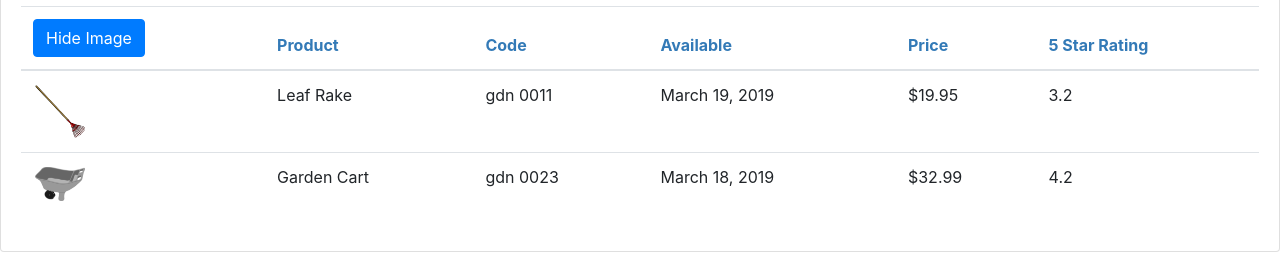
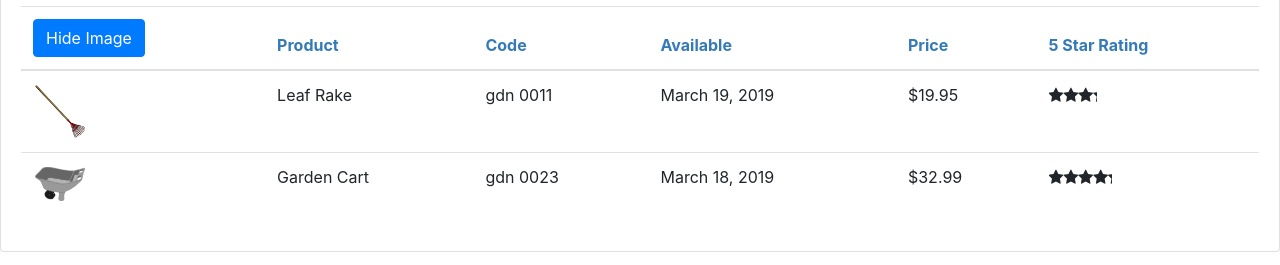
Before and after one commit to m0nq/acme-product-manager, an Angular app: page / in a window 1280 px wide. Shown: the part 202-467 px from the top of the page. Built offline with nearby package versions, Linux system fonts and the light colour scheme.

Commit message:
Wire through star rating event

```diff
--- a/src/app/app.module.ts
+++ b/src/app/app.module.ts
@@ -5,12 +5,14 @@ import { AppComponent } from './app.component';
 import { ProductListComponent } from './product-list/product-list.component';
 import { FormsModule } from '@angular/forms';
 import { ConvertToSpacesPipe } from './shared/convert-to-spaces.pipe';
+import { StarComponent } from './shared/star/star.component';
 
 @NgModule({
   declarations: [
     AppComponent,
     ProductListComponent,
-    ConvertToSpacesPipe
+    ConvertToSpacesPipe,
+    StarComponent
   ],
   imports: [
     BrowserModule,
--- a/src/app/product-list/product-list.component.html
+++ b/src/app/product-list/product-list.component.html
@@ -42,7 +42,7 @@
             <td>{{product.productCode | lowercase | convertToSpaces: '-'}}</td>
             <td>{{product.releaseDate}}</td>
             <td>{{product.price | currency: 'USD' : 'symbol' : '1.2-2'}}</td>
-            <td>{{product.starRating}}</td>
+            <td><cq-star [rating]="product.starRating" (ratingClicked)="onRatingClicked($event)"></cq-star></td>
           </tr>
         </tbody>
       </table>
--- a/src/app/product-list/product-list.component.ts
+++ b/src/app/product-list/product-list.component.ts
@@ -62,4 +62,8 @@ export class ProductListComponent implements OnInit {
     const filteredBy = listFilter.toLocaleLowerCase();
     return this.products.filter((product: Product) => product.productName.toLocaleLowerCase().includes(filteredBy));
   }
+
+  onRatingClicked($event: string) {
+    this.pageTitle = $event;
+  }
 }
--- a/src/app/shared/star.component.html
+++ b/src/app/shared/star/star.component.html
@@ -1,6 +1,7 @@
 <div class="crop"
      [style.width.px]="starWidth"
-     [title]="rating">
+     [title]="rating"
+     (click)="onClick()">
   <div style="width: 75px">
     <span class="fa fa-star"></span>
     <span class="fa fa-star"></span>
--- /dev/null
+++ b/src/app/shared/star/star.component.ts
@@ -0,0 +1,27 @@
+import { Component, EventEmitter, Input, OnChanges, OnInit, Output, SimpleChanges } from '@angular/core';
+
+@Component({
+  selector: 'cq-star',
+  templateUrl: './star.component.html',
+  styleUrls: ['./star.component.css']
+})
+export class StarComponent implements OnInit, OnChanges {
+  @Input() rating: number;
+  @Output() notify: EventEmitter<string> = new EventEmitter<string>();
+  @Output() ratingClicked: EventEmitter<string> = new EventEmitter<string>();
+
+  starWidth: number;
+
+  constructor() { }
+
+  ngOnInit() {
+  }
+
+  ngOnChanges(changes: SimpleChanges): void {
+    this.starWidth = this.rating * 75 / 5;
+  }
+
+  onClick() {
+    this.ratingClicked.emit(`Rate of – ${this.rating}`);
+  }
+}
```
Also changed, not shown: src/app/shared/star/star.component.css (renamed from src/app/shared/star.component.css), 1 other file (tests, documents, lock files or other folders).
